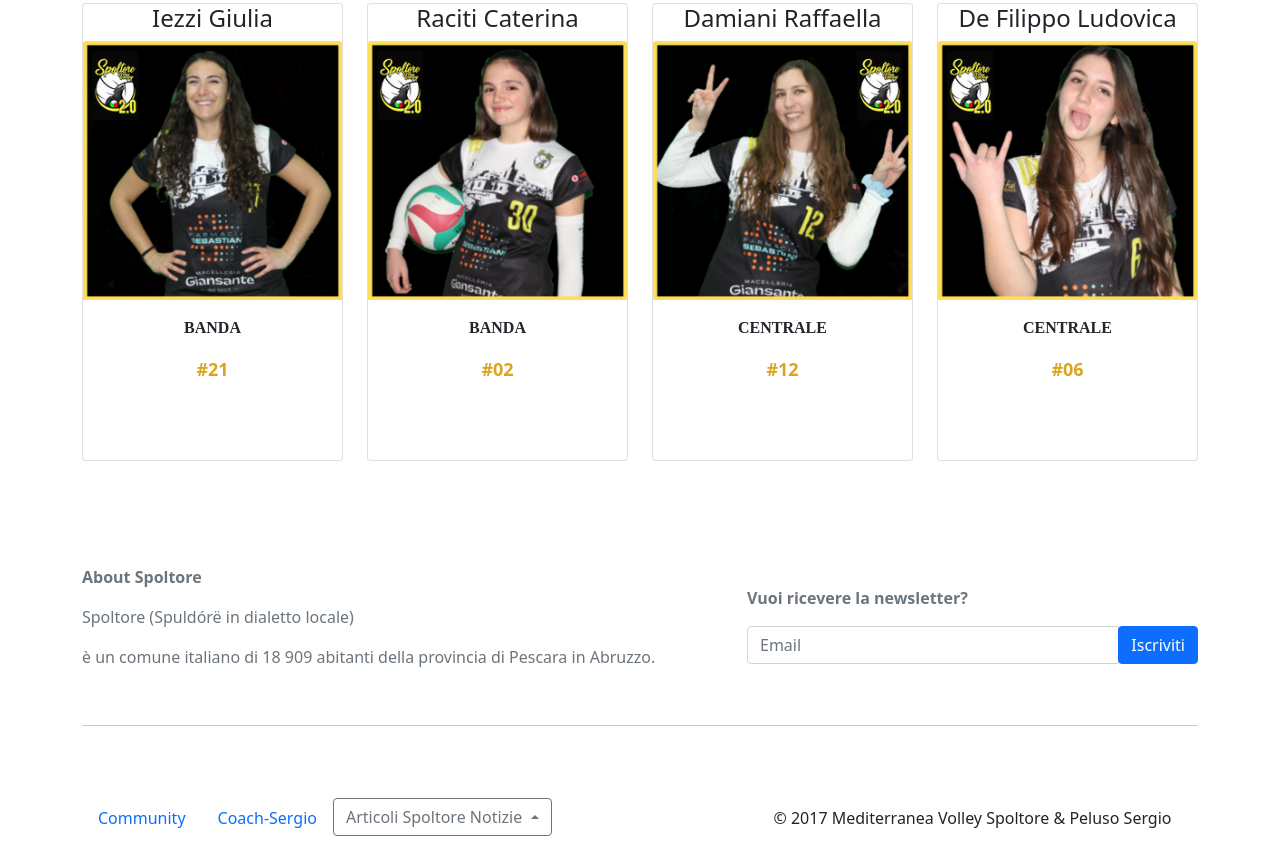
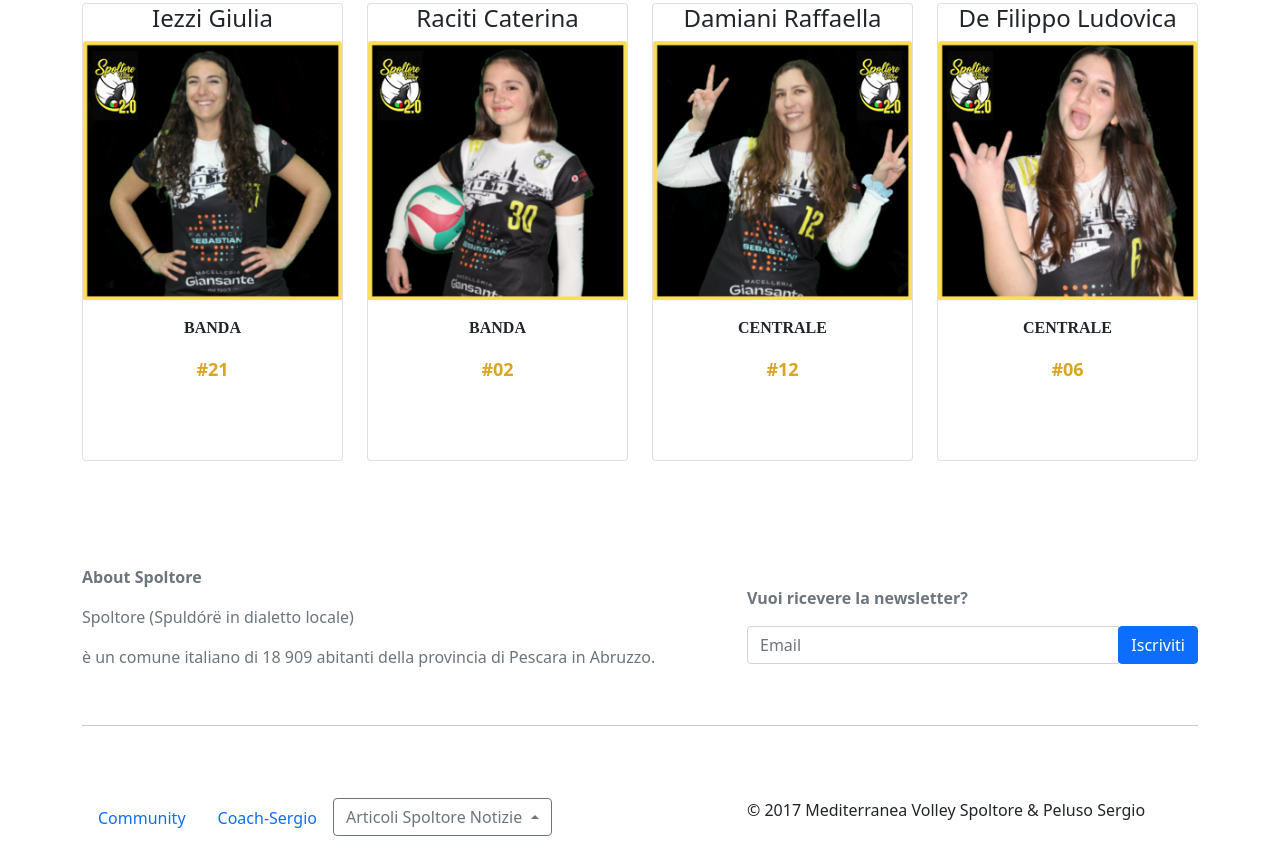
Before and after one commit to Licat11/Spoltore, a plain HTML site: page index.html in a window 1280 px wide. Shown: the part 2708-3570 px from the top of the page. Drawn offline with nearby package versions, Linux system fonts and the light colour scheme.

Commit message:
Update index.html

```diff
--- a/index.html
+++ b/index.html
@@ -343,7 +343,7 @@
       <!-- .......About e Newsletter..............-->
 
       <!-- .......Footer..............-->
-      <div class="row py-4 align-items-center">
+      <div class="row py-4 align-items-">
         <div class="col-md-7">
           <ul class="nav justify-content-center justify-content-md-start">
             <li class="nav-item">
@@ -358,15 +358,13 @@
                 Articoli Spoltore Notizie
               </button>
               <ul class="dropdown-menu">
-                  <ul class="dropdown-menu" aria-labelledby="dropdownMenuLink">
                 <li><a class="dropdown-item" href="#">Prima</a></li>
                 <li><a class="dropdown-item" href="#">Seconda</a></li>
+            </li>
+            </ul>
             </ul>
           </div>
-              </li>
-            </ul>
-          </div>
-          <div class="col-md-5 text-center text-md-right py-2">
+          <div class="col-md-5">
             <span>&copy; 2017 Mediterranea Volley Spoltore & Peluso Sergio</span>
           </div>
         </div>
```
Lines whose indentation alone changed are shown as unchanged.
